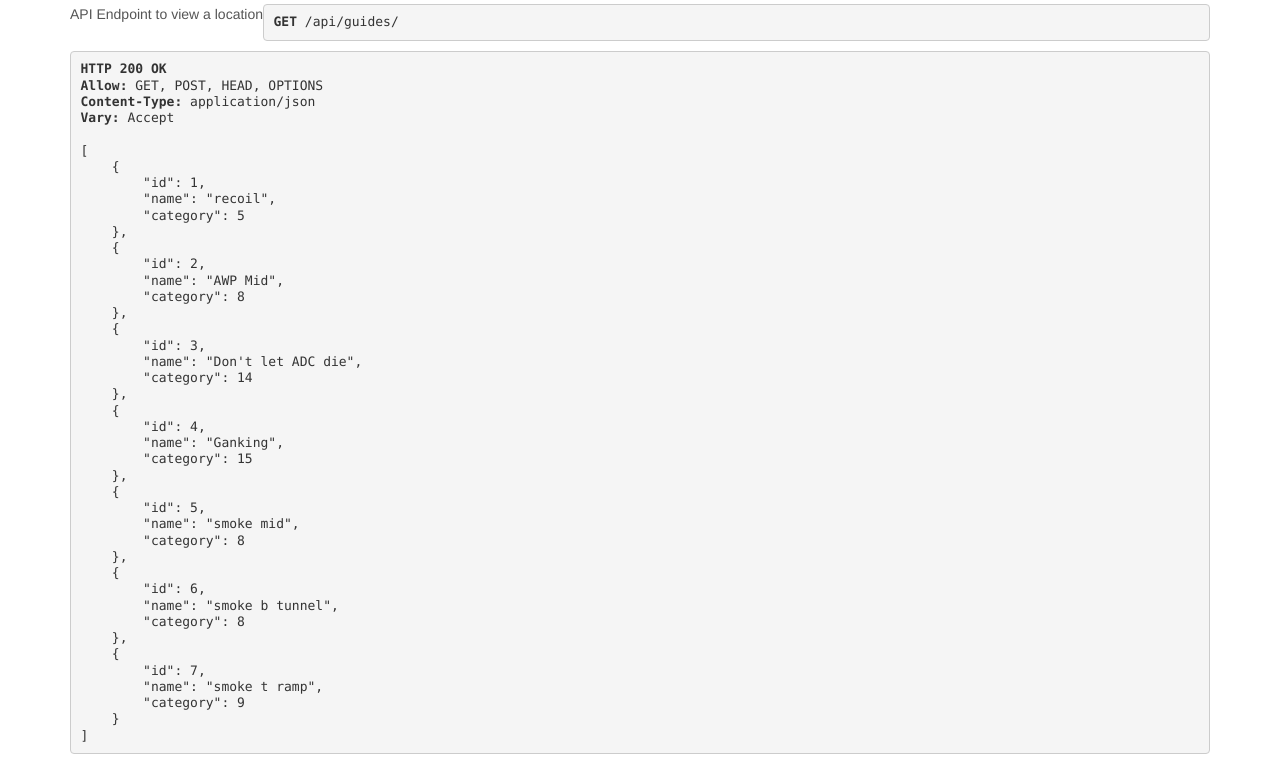
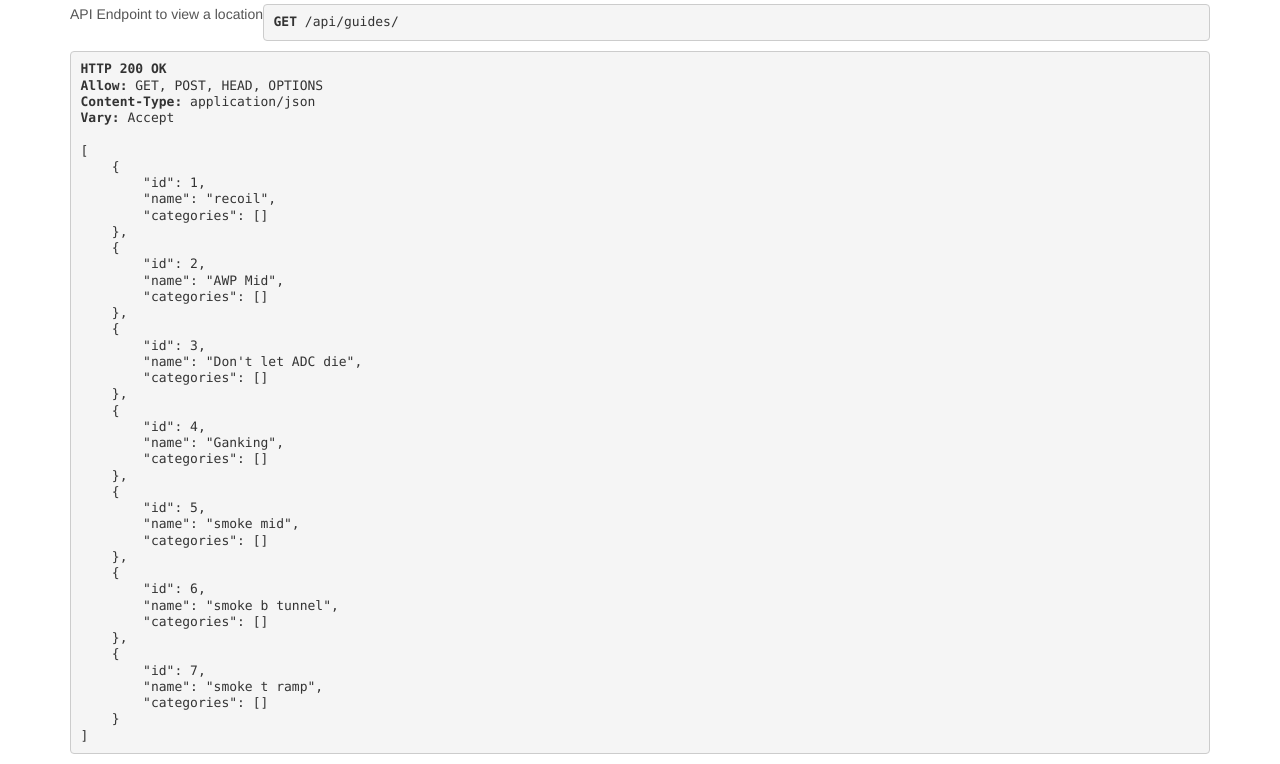
Before and after one commit to frsilent/gameguides, a Django app: page /api/guides/ in a window 1280 px wide. Shown: the part 281-1045 px from the top of the page. Run offline with Django 3.2, Linux system fonts and the light colour scheme; data comes from the database, SQL or seed files in the repository; data that the repository does not hold is empty; parts of the project's set-up code (start-up, migrations or seed data) failed here and were passed over; some libraries are stand-ins or nearby versions.

Commit message:
Changed to multiple categories. Need to next add checkbox filtering of items

```diff
--- a/game_guides/api/serializers.py
+++ b/game_guides/api/serializers.py
@@ -6,7 +6,12 @@ from guides.models import Guide
 
 
 class GuideSerializer(serializers.ModelSerializer):
+    categories = serializers.SerializerMethodField('guide_categories')
+
+    def guide_categories(self, guide):
+        return guide.categories.values_list('id')
+
     class Meta:
         model = Guide
-        fields = ('id', 'name', 'category')
-        read_only_fields = ('id', 'name', 'category')
+        fields = ('id', 'name', 'categories')
+        read_only_fields = ('id', 'name')
--- a/game_guides/guides/models.py
+++ b/game_guides/guides/models.py
@@ -1,9 +1,6 @@
 from django.db import models
 
 from embed_video.fields import EmbedVideoField
-import django_filters
-
-from categories.models import Category
 
 
 class Guide(models.Model):
@@ -17,34 +14,13 @@ class Guide(models.Model):
     name = models.CharField(max_length=128, default='', blank=True)
     description = models.CharField(max_length=2048)
     hit_count = models.IntegerField(default=0)
-    video = EmbedVideoField(blank=True)  # Need to make this not required
+    video = EmbedVideoField(blank=True)
 
     contributor = models.ForeignKey('contributors.Contributor')
-    category = models.ForeignKey('categories.Category')
+    categories = models.ManyToManyField('categories.Category', related_name='categories')
 
     def suggested_videos(self):
         return Guide.objects.filter(category=self.category).order_by('hit_count')
 
     def __unicode__(self):
         return unicode(self.name)
-
-
-class GuideFilter(django_filters.FilterSet):
-    """
-    Class to handle filtering for guides
-    """
-    class Meta:
-        model = Guide
-        fields = ['category']
-
-    def __init__(self, *args, **kwargs):
-        super(GuideFilter, self).__init__(*args, **kwargs)
-        print self.filters
-        # self.filters['category'].extra.update({'category': 'All Manufacturers'})
-
-    # cs = Category.objects.get(name="Counter-Strike")
-    # category = django_filters.ModelChoiceFilter(queryset=cs.get_descendants().filter(level=2))
-
-    def get_category(self):
-        cs = Category.objects.get(name="Counter-Strike")
-        return cs.get_descendants().filter(level=2)
--- a/game_guides/guides/urls.py
+++ b/game_guides/guides/urls.py
@@ -3,6 +3,7 @@ from django.conf.urls import patterns, url
 from .views import GuideDetailView, guide_list
 
 urlpatterns = patterns('guide.views',
-    url(r'^$', guide_list, name='guide-list'),
+   # TODO: guide-listing is a hack to avoid conflicting with django rest framework's register guide-list
+    url(r'^$', guide_list, name='guide-listing'),
     url(r'^(?P<slug>[-_\w]+)/$', GuideDetailView.as_view(), name='guide-detail'),
 )
--- a/game_guides/guides/views.py
+++ b/game_guides/guides/views.py
@@ -5,7 +5,8 @@ from django.utils import timezone
 
 from endless_pagination.decorators import page_template
 
-from models import Guide, GuideFilter
+from models import Guide
+from categories.models import Category
 
 
 class GuideDetailView(DetailView):
@@ -25,8 +26,7 @@ def guide_list(request, template='guides/guide_list.html', extra_context=None):
 
     context = {
         'top5': Guide.objects.all().order_by('hit_count')[:5],
-        'filtered_guides': GuideFilter(request.GET, queryset=Guide.objects.all()),
-        # 'filtered_guides': GuideFilter(request.GET.get('category', None), queryset=Guide.objects.all()),
+        'categories': Category.objects.all(),
     }
 
     if extra_context is not None:
--- a/game_guides/templates/base.html
+++ b/game_guides/templates/base.html
@@ -3,7 +3,7 @@
 <html lang="en">
 <head>
     <meta charset="utf-8">
-    <title>{% block title %}game_guides{% endblock title %}</title>
+    <title>{% block title %}Game Guides{% endblock title %}</title>
     <meta name="viewport" content="width=device-width, initial-scale=1.0">
     <meta name="description" content="Gaming Guides">
     <meta name="author" content="Roland">
@@ -47,7 +47,7 @@
         <div class="navbar-collapse collapse" id="navbar-main">
             <ul class="nav navbar-nav">
                 <li><a href="{% url 'index' %}">Home</a></li>
-                <li><a href="{% url 'guide-list' %}">Videos</a></li>
+                <li><a href="{% url 'guide-listing' %}">Videos</a></li>
                 <li><a href="{% url 'contributor-list' %}">Contributors</a></li>
                 <li><a href="{% url 'lesson-booking' %}">Lessons</a></li>
             </ul>
```
Also changed, not shown: game_guides/templates/guides/guide_list.html (+5 -4 lines), game_guides/fixtures/backup_initial_data.json (renamed from game_guides/fixtures/initial_data.json).
